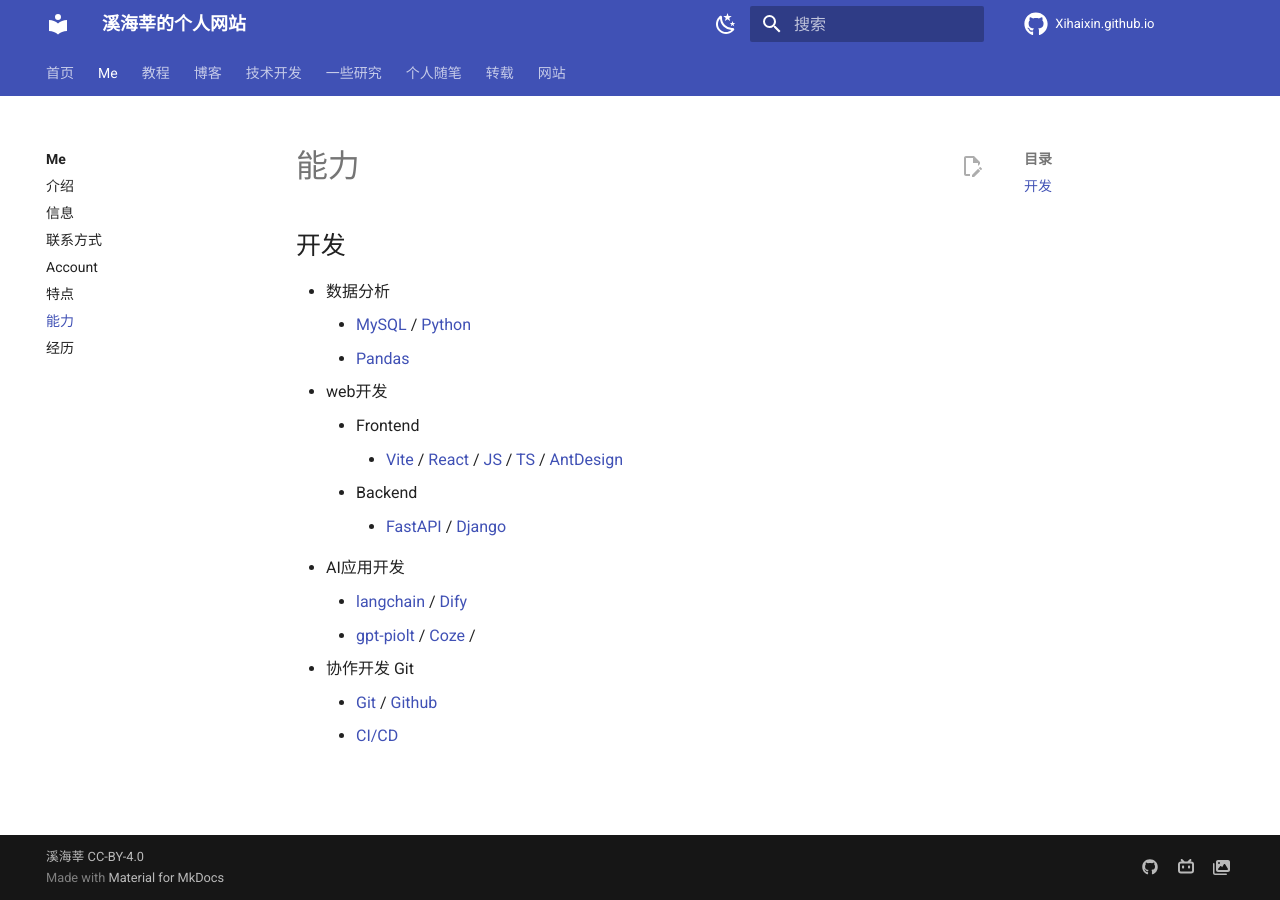
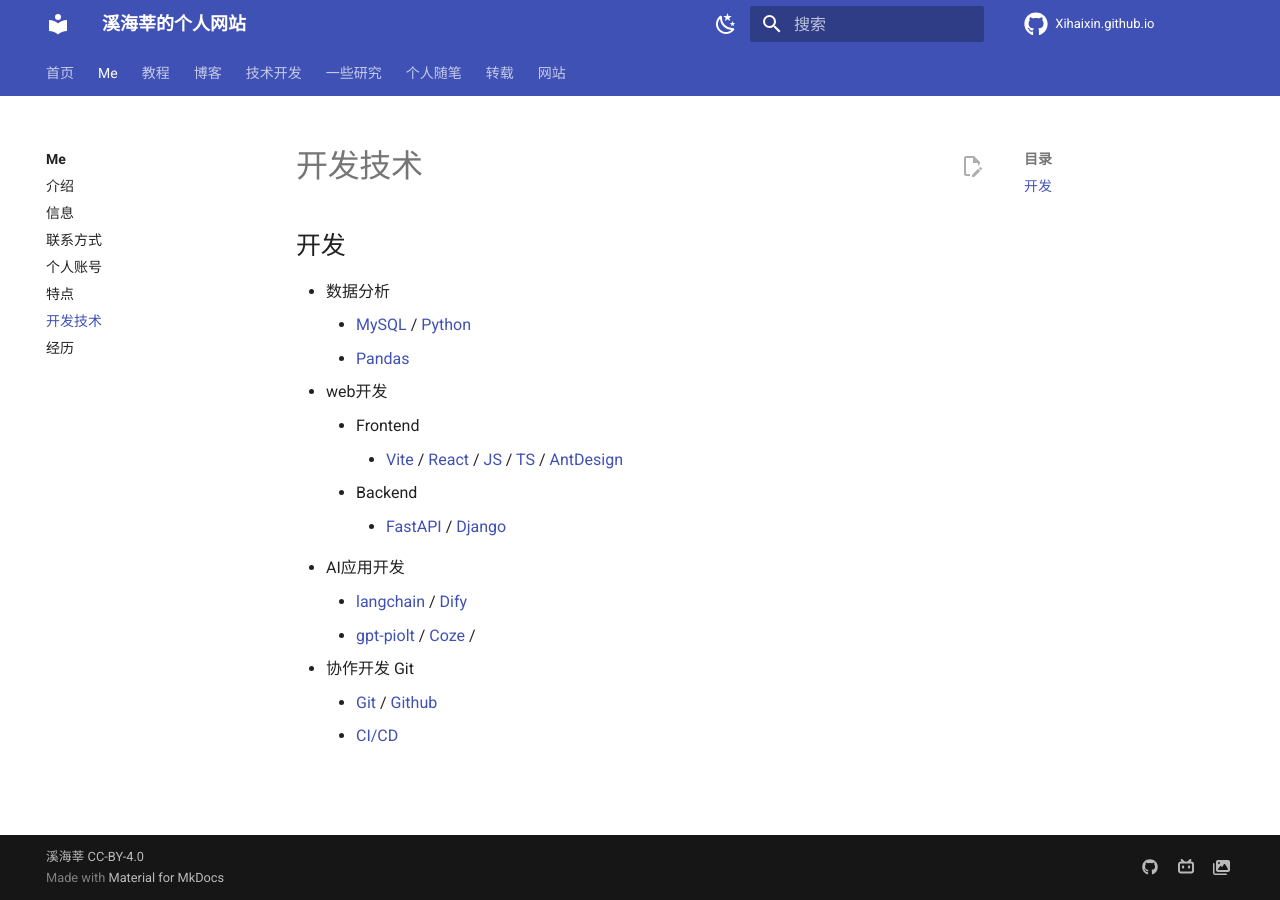
Before and after one commit to Xihaixin/Xihaixin.github.io, an MkDocs documentation site: the page built from docs/ME/ability.md, in a window 1280 px wide. Built offline with MkDocs 1.6.1 and Material for MkDocs 9.7.7, drawn with Linux system fonts in a browser that asks for light colours; nearby versions of some CDN libraries; library files that are not in the unit come from our copies; comment, search, counter and statistics services are not loaded.

Commit message:
update: 个人介绍更新

```diff
--- a/docs/ME/ability.md
+++ b/docs/ME/ability.md
@@ -1,4 +1,4 @@
-# 能力
+# 开发技术
 
 
 ## 开发
--- a/docs/ME/account.md
+++ b/docs/ME/account.md
@@ -0,0 +1 @@
+# 个人账号
```
Also changed, not shown: docs/index.md (+1 -1 lines).
